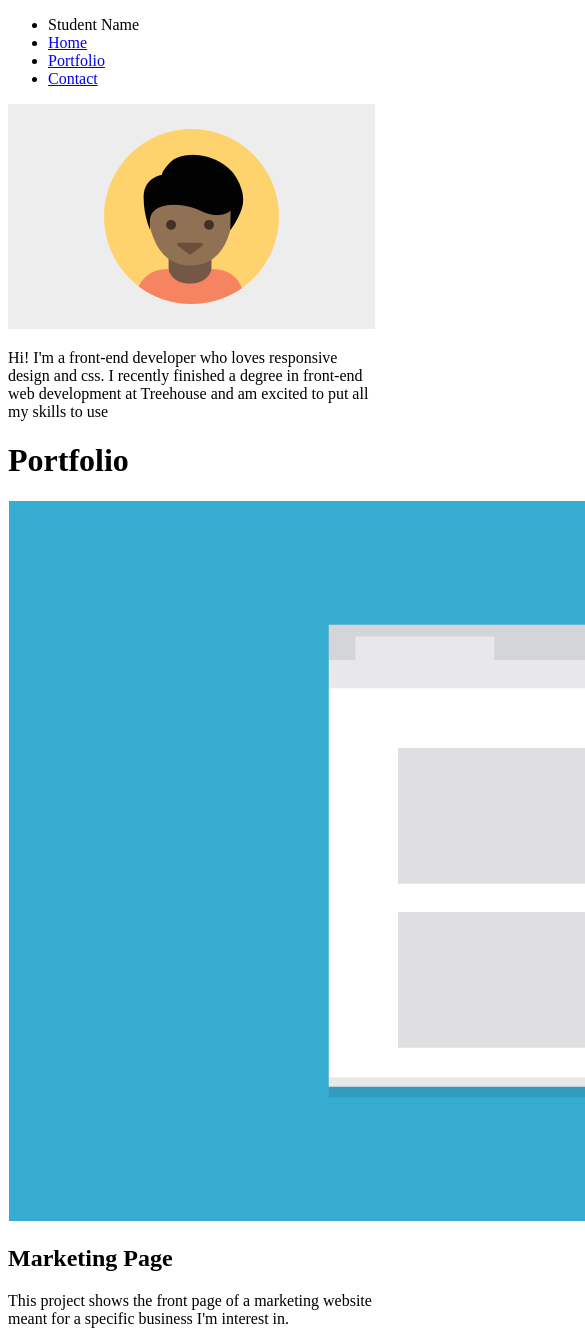
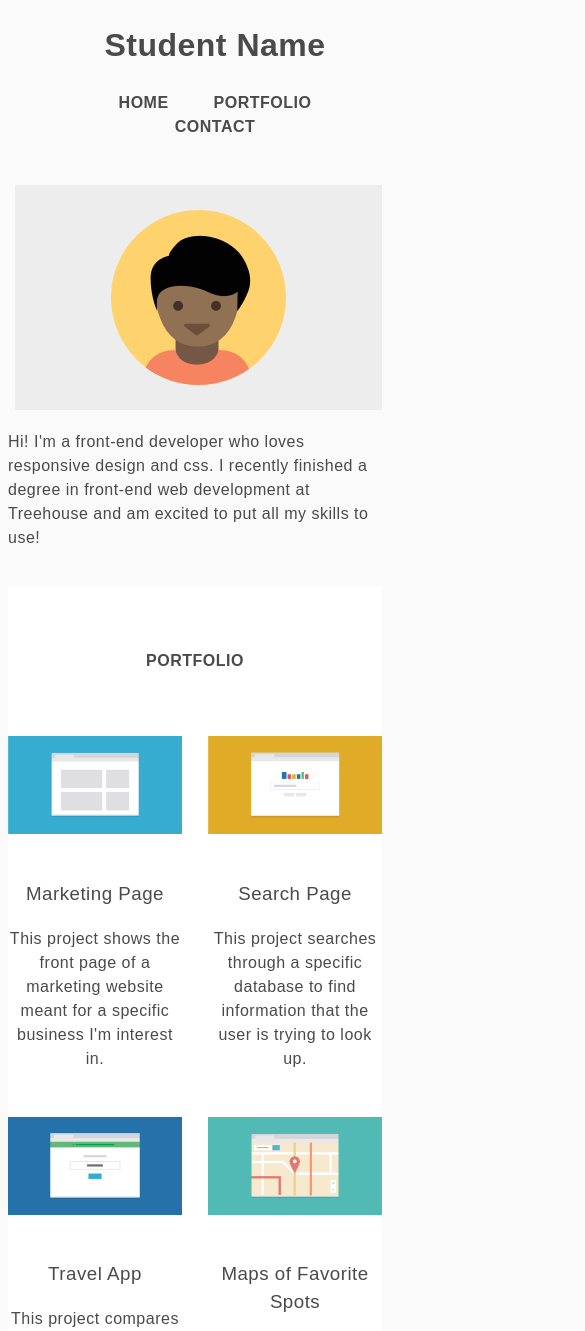
Before and after one commit to heewonsong/techdegree-project-2, a plain HTML site: page index.html in a window 390 px wide. Shown: the top 1331 px of the page, 585 px wide, since content can reach past the window. Drawn offline with Linux system fonts and the light colour scheme.

Commit message:
up to the 1024 changes

```diff
--- a/css/style.css
+++ b/css/style.css
@@ -0,0 +1,186 @@
+/* =================================
+  Base Styles
+==================================== */
+
+* {
+	box-sizing: border-box;
+}
+
+@import url('https://fonts.googleapis.com/css2?family=Varela+Round&display=swap');
+
+body {
+    background: #fafafa;
+    color: #4a4a4a;
+    font-family: 'Varela Round', sans-serif;
+    line-height: 1.5;
+    letter-spacing: 0.5px;
+}
+
+/* Link Styles */
+
+a {
+    text-decoration: none;
+    color: #4a4a4a;
+}
+
+.bottom-nav li{
+    display: inline;
+}
+
+a:hover {
+    color: black;
+}
+
+/* Section Styles */
+
+ul {
+    list-style-type: none;
+    font-weight: 600;
+}
+
+.main-nav li {
+
+}
+
+.main-header, footer {
+    text-align: center;
+    box-sizing: border-box;
+}
+
+header {
+    padding-bottom: 20px;
+}
+
+
+h2 {
+    font-size: 1em;
+    padding-bottom: 20px;
+}
+
+h3 {
+    font-weight: 400;
+}
+
+.Portfolio {
+    text-align: center;
+    background: white;
+    padding-top: 50px;
+    padding-bottom: 50px;
+}
+
+p {
+    font-weight: 300;
+}
+
+img {
+    max-width: 100%;
+    padding-top: 30px;
+    margin-bottom: 20px;
+}
+
+footer {
+    padding-top: 50px;
+}
+
+.contact-info {
+    padding-top: 25px;
+    padding-bottom: 25px;
+}
+
+.contact-info li {
+    padding-bottom: 10px;
+}
+
+.bottom-nav {
+    border-top: 1px solid lightgrey;
+    padding-top: 25px;
+    padding-bottom: 25px;
+}
+
+
+/* =================================
+  Media Queries
+==================================== */
+
+@media (max-width: 320px) {
+    .main-nav li {
+        background-color: white;
+        padding: 10px 0;
+        margin-bottom: 10px;
+        max-width: 100%;
+    }
+}
+
+@media (min-width: 321px) and (max-width: 768px) {
+
+    .main-nav li {
+        display: inline;
+        padding: 0 20px;
+    }
+
+    .Portfolio-2,
+    .Portfolio-4,
+    .Portfolio-6 {
+        width: 46.5%;
+        float: right;
+    }
+
+    .Portfolio-1,
+    .Portfolio-3,
+    .Portfolio-5 {
+        width: 46.5%;
+        float: left;
+    }
+
+    header img{
+        float: right;
+    }
+
+    header p {
+        text-align: left;
+        padding-top: 30px;
+    }
+
+    .group:after {
+        content: "";
+        display: table;
+        clear: both;
+    }
+}
+
+@media (min-width: 769px) and (max-width: 1024px) {
+    /* .Portfolio-3,
+    .Portfolio-6 {
+        width: 31%;
+        float: right;
+    }
+
+    .Portfolio-1,
+    .Portfolio-4 {
+        width: 31%;
+        float: right;
+    } */
+
+    header img{
+        float: right;
+    }
+
+    header p {
+        text-align: left;
+        padding-top: 30px;
+        padding-right: 30px;
+    }
+
+    header,
+    .Portfolio {
+        width: 95%;
+        margin: 0 auto;
+    }
+
+
+    .group:after {
+        content: "";
+        display: table;
+        clear: both;
+    }
+}
--- a/index.html
+++ b/index.html
@@ -3,75 +3,80 @@
 <head>
     <meta charset="UTF-8">
     <meta name="viewport" content="width=device-width, initial-scale=1.0">
-    <link rel="stylesheet" href="css/styles.css">
+    <link rel="stylesheet" href="../techdegree-project-2/css/style.css">
     <title>Mockup Page</title>
 </head>
 
 <body>
+    <div class="main-header">
         <div class="main-nav">
-        <ul class="nav">
-            <li>Student Name</li>
-            <li><a href="index.html">Home</a></li>
-            <li><a href="#main">Portfolio</a></li>
-            <li><a href="#footer">Contact</a></li>
+            <ul>
+                <h1>Student Name</h1>
+                <li><a href="index.html">HOME</a></li>
+                <li><a href="#portfolio-part">PORTFOLIO</a></li>
+                <li><a href="#footer-part">CONTACT</a></li>
             </ul>
         </div>
 
-    <header>
+        <header class="group">
             <img src="responsive_layout_v3/images/responsive-layout-profile.png" alt="Profile picture" class="profile-pic">
-        <p>Hi! I'm a front-end developer who loves responsive design and css. I recently finished a degree in front-end web development at Treehouse and am excited to put all my skills to use</p>
+            <p>Hi! I'm a front-end developer who loves responsive design and css. I recently finished a degree in front-end web development at Treehouse and am excited to put all my skills to use!</p>
         </header>
+    </div>
 
-    <main class="Portfolio">
+    <main class="Portfolio" id="portfolio-part">
 
-        <h1>Portfolio</h1>
+        <h2>PORTFOLIO</h2>
 
+        <div class="group">
             <div class="Portfolio-1">
                 <img src="responsive_layout_v3/images/portfolio-1.png" alt="portfolio-1 pic" class="portfolio-pic">
-            <h2>Marketing Page</h2>
+                <h3>Marketing Page</h3>
                 <p>This project shows the front page of a marketing website meant for a specific business I'm interest in.</p>
             </div>
 
             <div class="Portfolio-2">
                 <img src="responsive_layout_v3/images/portfolio-2.png" alt="portfolio-2 pic" class="portfolio-pic">
-            <h2>Search Page</h2>
+                <h3>Search Page</h3>
                 <p>This project searches through a specific database to find information that the user is trying to look up.</p>
             </div>
 
             <div class="Portfolio-3">
                 <img src="responsive_layout_v3/images/portfolio-3.png" alt="portfolio-3 pic" class="portfolio-pic">
-            <h2>Travel App</h2>
+                <h3>Travel App</h3>
                 <p>This project compares travel times based on different transportation methods and tells you the best one.</p>
             </div>
 
             <div class="Portfolio-4">
                 <img src="responsive_layout_v3/images/portfolio-4.png" alt="portfolio-4 pic" class="portfolio-pic">
-            <h2>Maps of Favorite Spots</h2>
+                <h3>Maps of Favorite Spots</h3>
                 <p>This project uses mapping apis to plot points for my favorite spots in the city for a do-it-yourself walking tour.</p>
             </div>
 
             <div class="Portfolio-5">
                 <img src="responsive_layout_v3/images/portfolio-5.png" alt="portfolio-5 pic" class="portfolio-pic">
-            <h2>Photo Gallery</h2>
+                <h3>Photo Gallery</h3>
                 <p>This project shows pictures from a recent trip to the viewer and allows them to easily navigate through photos.</p>
             </div>
 
             <div class="Portfolio-6">
                 <img src="responsive_layout_v3/images/portfolio-6.png" alt="portfolio-6 pic" class="portfolio-pic">
-            <h2>Calculator</h2>
+                <h3>Calculator</h3>
                 <p>Someone can enter in the numbers they want, and press the big blue button and get the result.</p>
+            </div>
         </div>
     </main>
 
-    <footer class="Contact">
-        <h1>Contact</h1>
-        <p>If you're interested in chatting or want more information on what I've been working on, I'd love to hear from you!</p>
+    <footer id="footer-part">
+        <h2>CONTACT</h2>
+        <p>If you're interested in chatting or want more information <br>
+        about what I've been working on, I'd love to hear from you!</p>
         <ul class="contact-info">
             <li>Phone +1 (111) 555-1234</li>
             <li>Email email@yoursite.com</li>
         </ul>
-        <ul>
-            <li>STUDENT NAME</li>
+        <ul class="bottom-nav">
+            <li>Student name</li>
             <li><a href="#main-nav">BACK TO TOP</a></li>
         </ul>
     </footer>
```
Also changed, not shown: 1 other file. Lines whose indentation alone changed are shown as unchanged.
